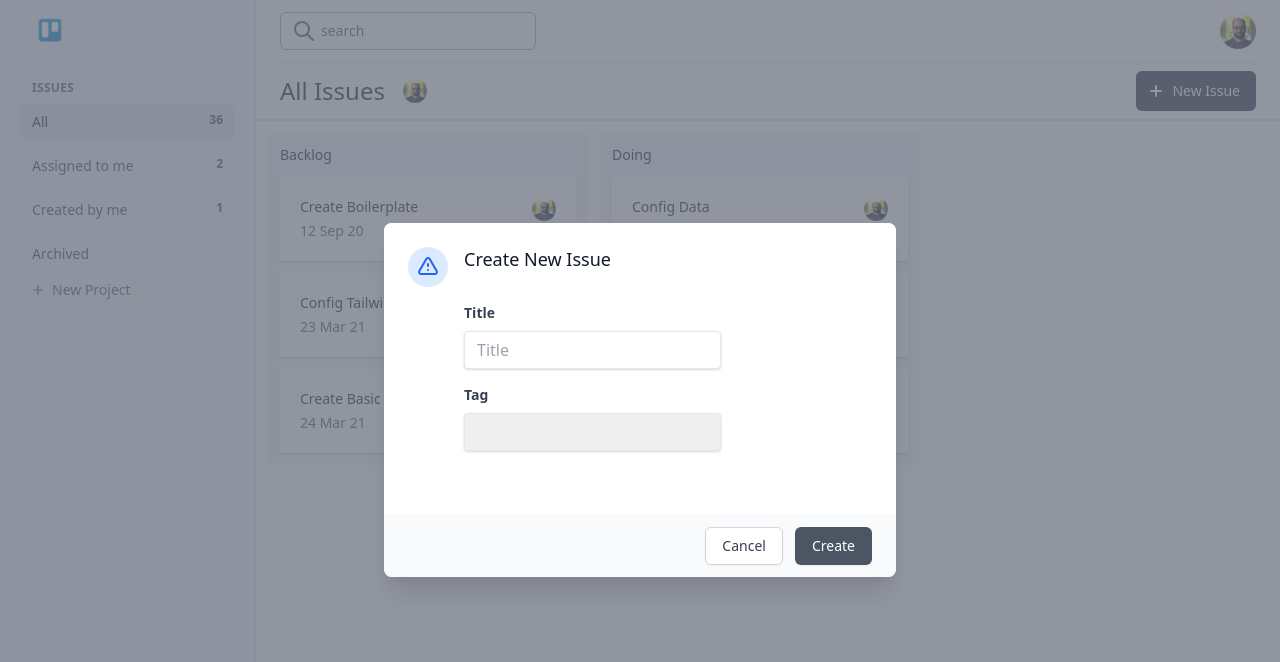
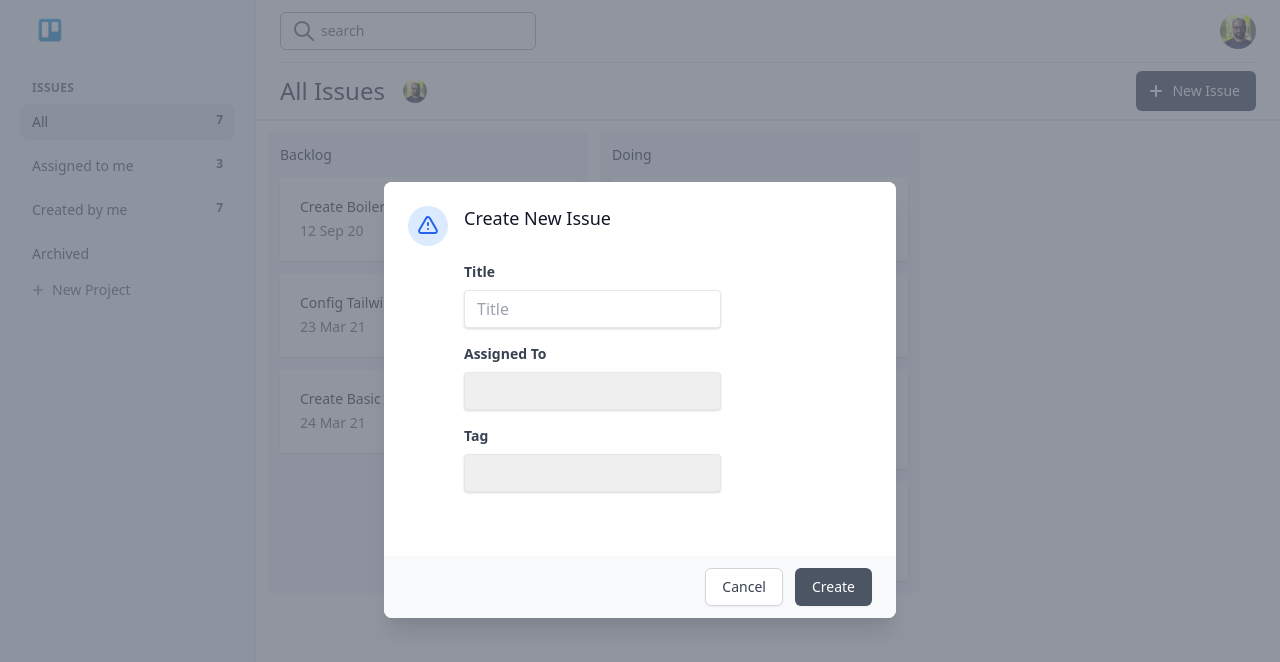
Before and after one commit to nahukas/trelloclone, a React (Create React App) app: page / in a window 1280 px wide. Both pictures are taken after a click on the button "New Issue". Shown: the top 662 px of the page. Built offline with nearby package versions, Linux system fonts and the light colour scheme.

Commit message:
Finish assigned

```diff
--- a/src/App.tsx
+++ b/src/App.tsx
@@ -2,25 +2,24 @@ import React, { useState } from 'react';
 import { DragDropContext, DropResult } from 'react-beautiful-dnd';
 import { v4 as uuid } from 'uuid';
 import moment from 'moment';
-import store from './data/data';
+import store, { ICard } from './data/data';
 import { dataContext } from './context/storeApi';
 import Sidebar from './components/Sidebar';
 import Dashboard from './components/Dashboard';
 
-import { ICard } from './components/List/Card';
-
 const App: React.FC = () => {
   const [data, setData] = useState(store);
+  const currentUser = localStorage.getItem('trelloCloneUser') ?? 'nahuelCastro';
 
-  console.log(moment('2021-08-01').format('D MMMM YY'));
-
-  const addCard = (title: string, tag?: string) => {
+  const addCard = (title: string, assignedTo?: string, tag?: string) => {
     const cardId = uuid();
     const today = moment().format('YYYY-MM-DD');
     const newCard: ICard = {
       title,
       id: cardId,
       date: today,
+      createdBy: currentUser,
+      assignedTo,
       tag,
     };
 
@@ -59,6 +58,7 @@ const App: React.FC = () => {
     <dataContext.Provider
       value={{
         addCard,
+        currentUser,
         data,
       }}
     >
--- a/src/components/Dashboard.tsx
+++ b/src/components/Dashboard.tsx
@@ -4,8 +4,9 @@ import List from './List/List';
 import Modal from './Modal';
 
 import { dataContext } from '../context/storeApi';
-import { ICardToEdit } from './List/Card';
+
 import { getCardByListId } from '../utils/getCardByListId';
+import { ICardToEdit } from '../data/data';
 
 const Dashboard: React.FC = () => {
   const { data } = useContext(dataContext);
--- a/src/components/List/List.tsx
+++ b/src/components/List/List.tsx
@@ -1,5 +1,6 @@
 import { Droppable } from 'react-beautiful-dnd';
-import Card, { ICard } from './Card';
+import { ICard } from '../../data/data';
+import Card from './Card';
 import Title from './Title';
 
 interface ListProps {
--- a/src/components/Modal.tsx
+++ b/src/components/Modal.tsx
@@ -1,7 +1,7 @@
 import React, { useContext, useState, useEffect } from 'react';
 import { dataContext } from '../context/storeApi';
 import { tags } from '../data/constants';
-import { ICardToEdit } from './List/Card';
+import { ICardToEdit, users } from '../data/data';
 
 interface ModalProps {
   handleModalVisible: () => void;
@@ -11,6 +11,7 @@ interface ModalProps {
 const Modal: React.FC<ModalProps> = ({ handleModalVisible, cardToEdit }) => {
   const { addCard, data } = useContext(dataContext);
   const [title, setTitle] = useState('');
+  const [assignedTo, setAssignedTo] = useState('');
   const [tag, setTag] = useState('');
 
   useEffect(() => {
@@ -18,6 +19,9 @@ const Modal: React.FC<ModalProps> = ({ handleModalVisible, cardToEdit }) => {
       setTitle(cardToEdit.title);
       if (cardToEdit.tag) {
         setTag(cardToEdit.tag);
+      }
+      if (cardToEdit.assignedTo) {
+        setAssignedTo(cardToEdit.assignedTo);
       }
     }
   }, [cardToEdit]);
@@ -33,7 +37,7 @@ const Modal: React.FC<ModalProps> = ({ handleModalVisible, cardToEdit }) => {
 
   const handleCreateCard = () => {
     if (title && title.replace(/\s/g, '').length) {
-      addCard(title, tag);
+      addCard(title, assignedTo, tag);
       resetFrom();
       handleModalVisible();
     }
@@ -49,6 +53,8 @@ const Modal: React.FC<ModalProps> = ({ handleModalVisible, cardToEdit }) => {
         .indexOf(cardToEdit.id);
       data.lists[sourceListIndex].cards[sourceCardIndex].title = title;
       data.lists[sourceListIndex].cards[sourceCardIndex].tag = tag;
+      data.lists[sourceListIndex].cards[sourceCardIndex].assignedTo =
+        assignedTo;
       resetFrom();
       handleModalVisible();
     }
@@ -138,6 +144,27 @@ const Modal: React.FC<ModalProps> = ({ handleModalVisible, cardToEdit }) => {
                         className="block text-gray-700 text-sm font-bold mb-2"
                         htmlFor="title"
                       >
+                        Assigned To
+                      </label>
+                      <select
+                        className="shadow appearance-none border rounded w-full py-2 px-3 text-gray-700 leading-tight focus:outline-none focus:shadow-outline"
+                        id="assignedTo"
+                        value={assignedTo}
+                        onChange={(e) => setAssignedTo(e.target.value)}
+                      >
+                        <option value=""></option>
+                        {users.map((user) => (
+                          <option key={user.username} value={user.username}>
+                            {user.completeName}
+                          </option>
+                        ))}
+                      </select>
+                    </div>
+                    <div className="mb-4">
+                      <label
+                        className="block text-gray-700 text-sm font-bold mb-2"
+                        htmlFor="title"
+                      >
                         Tag
                       </label>
                       <select
--- a/src/components/Sidebar.tsx
+++ b/src/components/Sidebar.tsx
@@ -1,8 +1,29 @@
-import React from 'react';
+import React, { useContext, useState, useEffect } from 'react';
 import logo from '../assets/logo.png';
+import { dataContext } from '../context/storeApi';
 import NewProject from './NewProject';
 
-const Sidebar: React.FC = () => (
+const Sidebar: React.FC = () => {
+  const { data, currentUser } = useContext(dataContext);
+  const [total, setTotal] = useState(0);
+  const [createdByMe, setCreatedByMe] = useState(0);
+  const [assignedToMe, setAssignedToMe] = useState(0);
+
+  useEffect(() => {
+    const cards = data.lists
+      .map((list) => list.cards.map((card) => card))
+      .flat();
+
+    setTotal(cards.length);
+    setCreatedByMe(
+      cards.filter((card) => card.createdBy === currentUser).length
+    );
+    setAssignedToMe(
+      cards.filter((card) => card.assignedTo === currentUser).length
+    );
+  }, [data, currentUser]);
+
+  return (
     <>
       <div className="w-64 px-8 py-3 bg-gray-50 border-r">
         <img className="h-9 w-9" src={logo} alt="" />
@@ -16,7 +37,9 @@ const Sidebar: React.FC = () => (
               href="."
             >
               <span className="text-sm font-medium text-gray-900">All</span>
-            <span className="text-xs font-semibold text-gray-700 ">36</span>
+              <span className="text-xs font-semibold text-gray-700 ">
+                {total}
+              </span>
             </a>
             <a
               className="mt-2 flex justify-between item-center px-3 py-2 rounded-lg"
@@ -25,7 +48,9 @@ const Sidebar: React.FC = () => (
               <span className="text-sm font-medium text-gray-700">
                 Assigned to me
               </span>
-            <span className="text-xs font-semibold text-gray-700 ">2</span>
+              <span className="text-xs font-semibold text-gray-700 ">
+                {assignedToMe}
+              </span>
             </a>
             <a
               className="mt-2 flex justify-between item-center px-3 py-2 rounded-lg"
@@ -34,13 +59,17 @@ const Sidebar: React.FC = () => (
               <span className="text-sm font-medium text-gray-700">
                 Created by me
               </span>
-            <span className="text-xs font-semibold text-gray-700 ">1</span>
+              <span className="text-xs font-semibold text-gray-700 ">
+                {createdByMe}
+              </span>
             </a>
             <a
               className="mt-2 flex justify-between item-center px-3 py-2 rounded-lg"
               href="."
             >
-            <span className="text-sm font-medium text-gray-700">Archived</span>
+              <span className="text-sm font-medium text-gray-700">
+                Archived
+              </span>
             </a>
           </div>
           <NewProject />
@@ -48,4 +77,5 @@ const Sidebar: React.FC = () => (
       </div>
     </>
   );
+};
 export default Sidebar;
--- a/src/context/storeApi.ts
+++ b/src/context/storeApi.ts
@@ -3,14 +3,15 @@ import { IData } from '../data/data';
 
 interface IContext {
   data: IData;
-  addCard: (title: string, tag?: string) => void;
+  currentUser: string;
+  addCard: (title: string, assignedBy?: string, tag?: string) => void;
 }
 
 const initial: IContext = {
   data: {
     lists: [],
-    listIds: [],
   },
+  currentUser: '',
   addCard: () => {},
 };
 
--- a/src/data/data.ts
+++ b/src/data/data.ts
@@ -1,4 +1,15 @@
-import { ICard } from '../components/List/Card';
+export interface ICard {
+  id: string;
+  title: string;
+  date: string;
+  createdBy: string;
+  assignedTo?: string;
+  tag?: string;
+}
+
+export interface ICardToEdit extends ICard {
+  list: string;
+}
 
 export interface IData {
   lists: {
@@ -6,7 +17,6 @@ export interface IData {
     title: string;
     cards: ICard[];
   }[];
-  listIds: string[];
 }
 
 const backlogCards = [
@@ -14,16 +24,22 @@ const backlogCards = [
     id: 'card-1',
     title: 'create boilerplate',
     date: '2020-09-12',
+    createdBy: 'nahuelCastro',
+    assignedTo: 'nahuelCastro',
   },
   {
     id: 'card-2',
     title: 'config tailwind',
     date: '2021-03-23',
+    createdBy: 'nahuelCastro',
+    assignedTo: 'maxMustermann',
   },
   {
     id: 'card-3',
     title: 'create basic structure',
     date: '2021-03-24',
+    createdBy: 'nahuelCastro',
+    assignedTo: 'maxMustermann',
   },
 ];
 
@@ -32,16 +48,31 @@ const doingCards = [
     id: 'card-4',
     title: 'config data',
     date: '2021-03-24',
+    createdBy: 'nahuelCastro',
+    assignedTo: 'erikaMuller',
   },
   {
     id: 'card-5',
     title: 'config drag and drop',
     date: '2021-03-24',
+    createdBy: 'nahuelCastro',
+    assignedTo: 'nahuelCastro',
   },
   {
     id: 'card-6',
     title: 'edit cards',
     date: '2021-03-24',
+    createdBy: 'nahuelCastro',
+    assignedTo: 'erikaMuller',
+    tag: 'enhancement',
+  },
+  {
+    id: 'card-7',
+    title: 'Sidebar bug',
+    date: '2021-07-29',
+    createdBy: 'nahuelCastro',
+    assignedTo: 'nahuelCastro',
+    tag: 'bug',
   },
 ];
 
@@ -58,7 +89,26 @@ const data: IData = {
       cards: doingCards,
     },
   ],
-  listIds: ['list-1', 'list-2'],
 };
 
+export interface IUser {
+  username: string;
+  completeName: string;
+}
+
+export const users = [
+  {
+    username: 'nahuelCastro',
+    completeName: 'Nahuel Castro',
+  },
+  {
+    username: 'maxMustermann',
+    completeName: 'Max Mustermann',
+  },
+  {
+    username: 'erikaMuller',
+    completeName: 'Erika Müller',
+  },
+];
+
 export default data;
```
Also changed, not shown: src/components/List/Card.tsx (+1 -10 lines). Lines whose indentation alone changed are shown as unchanged.
